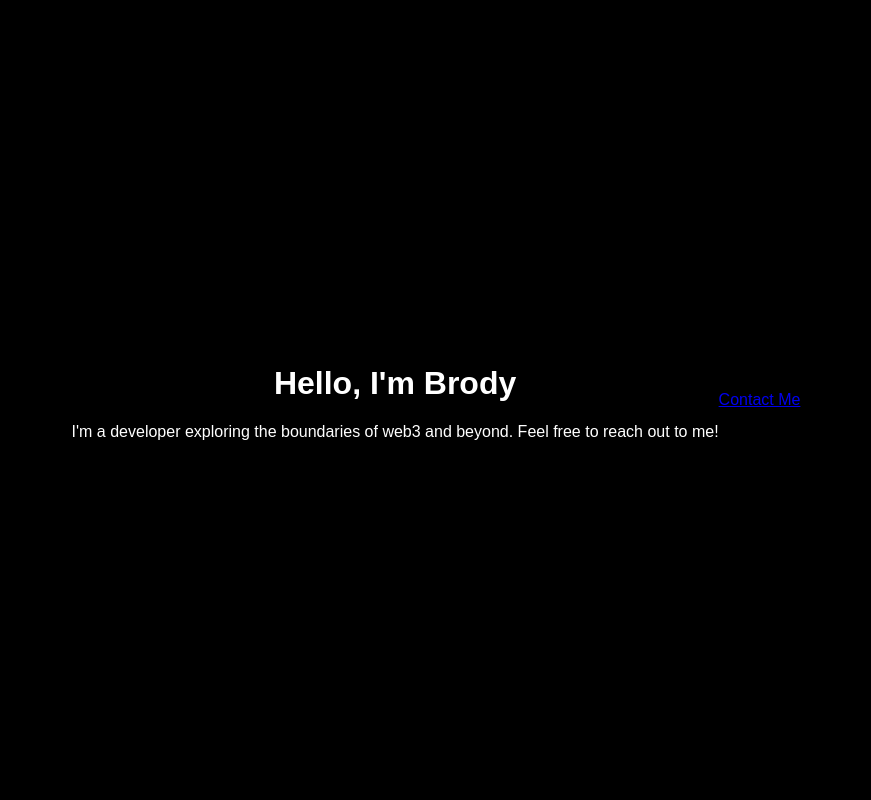
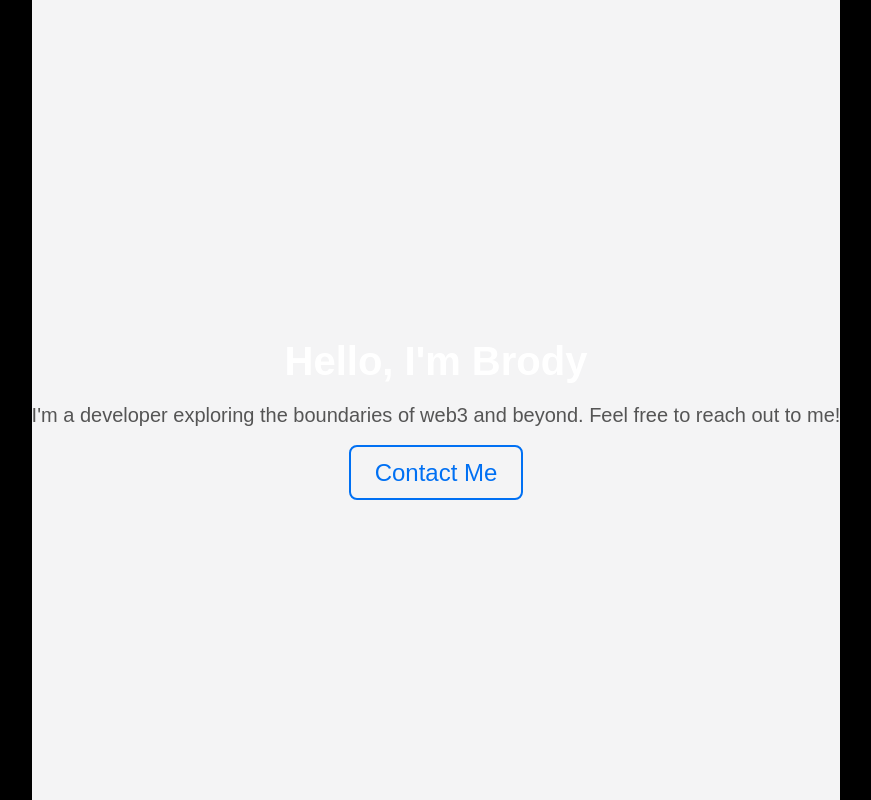
Before and after one commit to axira-eth/Portfolio, a Next.js app: page / in a window 1280 px wide. Shown: the whole page, without its empty margins (204-1075 px from the left). Built offline with nearby package versions, Linux system fonts and the light colour scheme.

Commit message:
Update Home.module.scss

```diff
--- a/styles/Home.module.scss
+++ b/styles/Home.module.scss
@@ -1,15 +1,36 @@
 .container {
-  position: relative;
-  text-align: center;
   width: 100%;
-  height: 100%;
+  height: 100vh;
   display: flex;
+  flex-direction: column;
   justify-content: center;
   align-items: center;
+  background-color: #f4f4f5;
+  text-align: center;
 }
 
-.intro {
-  position: relative;
-  z-index: 1;
-  text-align: center;
+.header h1 {
+  font-size: 2.5rem;
+  margin-bottom: 1rem;
 }
+
+.header p {
+  font-size: 1.25rem;
+  margin-bottom: 2rem;
+  color: #555;
+}
+
+.main .contactLink {
+  font-size: 1.5rem;
+  color: #0070f3;
+  text-decoration: none;
+  padding: 0.75rem 1.5rem;
+  border: 2px solid #0070f3;
+  border-radius: 8px;
+  transition: background-color 0.3s ease, color 0.3s ease;
+}
+
+.main .contactLink:hover {
+  background-color: #0070f3;
+  color: #fff;
+}
```
